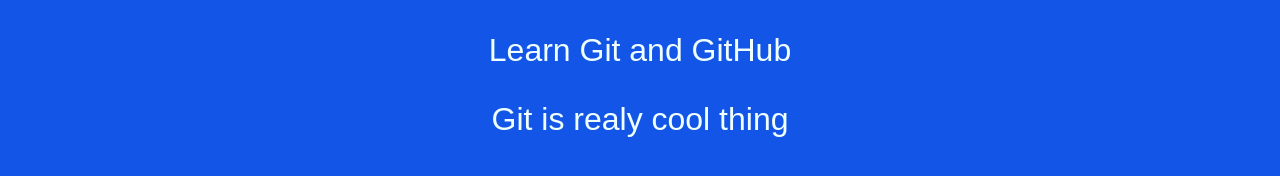
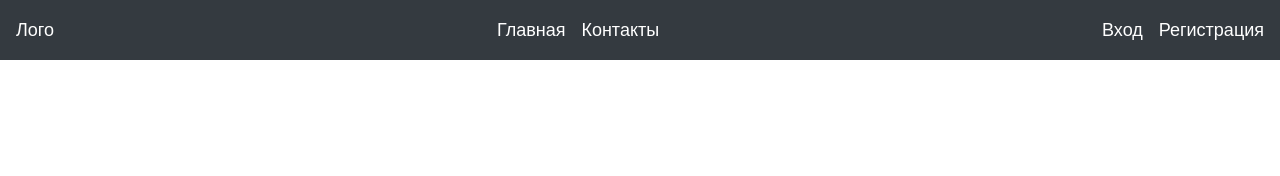
Before and after one commit to Kwakushka/Learn_Git, a plain HTML site: page index.html in a window 1280 px wide. Drawn offline with Linux system fonts and the light colour scheme.

Commit message:
Третий коммит.

```diff
--- a/css/style.css
+++ b/css/style.css
@@ -1,7 +1,33 @@
 body {
-  text-align: center;
-  font-size: 32px;
+  margin: 0 auto;
+  font-size: 18px;
   font-family: Arial, Helvetica, sans-serif;
-  color: azure;
-  background: rgb(19, 86, 231);
 }
+
+.header {
+  display: flex;
+  justify-content: space-between;
+  align-items: center;
+  height: 60px;
+  background: #343a40;
+  color: white;
+}
+
+.header p {
+  margin-left: 8px;
+  margin-right: 8px;
+}
+
+.logo {
+  display: flex;
+  margin-left: 8px;
+}
+
+.navigation {
+  display: flex;
+}
+
+.login {
+  display: flex;
+  margin-right: 8px;
+}
--- a/index.html
+++ b/index.html
@@ -7,9 +7,19 @@
     <title>Learn Git</title>
   </head>
   <body>
+    <!-- Третий коммит. -->
     <div class="wrapper">
-      <p>Learn Git and GitHub</p>
-      <p>Git is realy cool thing</p>
+      <div class="header">
+        <div class="logo"><p>Лого</p></div>
+        <div class="navigation">
+          <p>Главная</p>
+          <p>Контакты</p>
+        </div>
+        <div class="login">
+          <p>Вход</p>
+          <p>Регистрация</p>
+        </div>
+      </div>
     </div>
   </body>
 </html>
```
